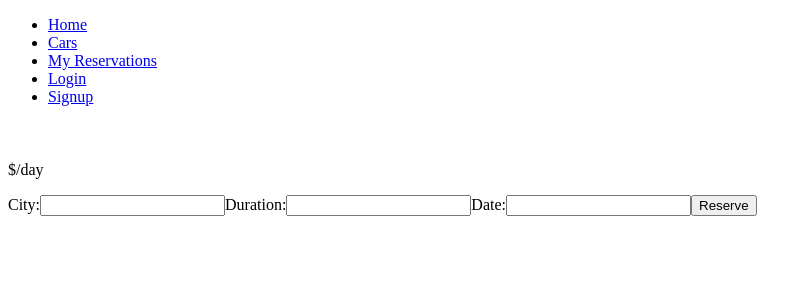
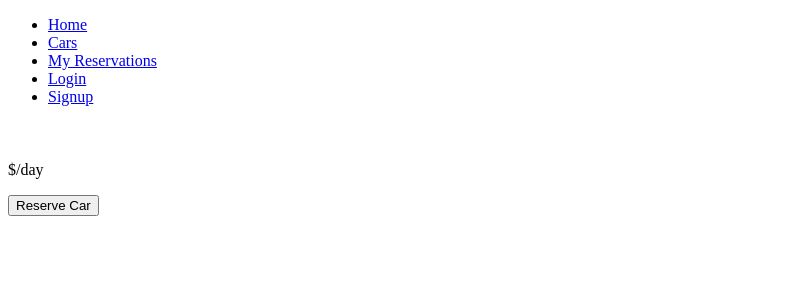
Before and after one commit to Mwapsam/Car-rental-app, a React (Create React App) app: page /cars/1 in a window 1280 px wide. Shown: the top 300 px of the page, without its empty margins (0-812 px from the left). Built offline with nearby package versions, Linux system fonts and the light colour scheme; no server answers.

Commit message:
Add modal popup

```diff
--- a/src/pages/car/Car.js
+++ b/src/pages/car/Car.js
@@ -2,6 +2,7 @@
 import React, { useEffect, useState } from 'react';
 import { useSelector, useDispatch } from 'react-redux';
 import { useParams } from 'react-router-dom';
+import { Modal, Button } from 'react-bootstrap';
 import getCars from '../../services/car.service';
 import LocalStorage from '../../helpers/localStorage';
 import { CreateReservations } from '../../services/reservation.service';
@@ -12,6 +13,9 @@ const initState = {
 
 const Car = () => {
   const [reserve, setReserve] = useState(initState);
+  const [show, setShow] = useState(false);
+  const handleClose = () => setShow(false);
+  const handleShow = () => setShow(true);
 
   const dispatch = useDispatch();
   const { carsList } = useSelector((state) => state.cars);
@@ -32,6 +36,7 @@ const Car = () => {
       duration: reserve.duration,
       date_reserved: reserve.date_reserved,
     }));
+    setShow(false);
   };
 
   const handleChange = (e) => {
@@ -52,6 +57,13 @@ const Car = () => {
         {car.price}
         /day
       </p>
+      <Button className="nextButton" onClick={handleShow}>
+        Reserve Car
+      </Button>
+      <Modal show={show} onHide={handleClose} size="sm">
+        <Modal.Header closeButton>
+          <Modal.Title>Add Reservation</Modal.Title>
+        </Modal.Header>
         <form onReset={handleSubmit}>
           <label>
             City:
@@ -69,6 +81,7 @@ const Car = () => {
             : (<button type="button" onClick={createReserve}>Reserve</button>)}
         </form>
         <p>{car.description}</p>
+      </Modal>
     </>
   );
 };
```
Lines whose indentation alone changed are shown as unchanged.
